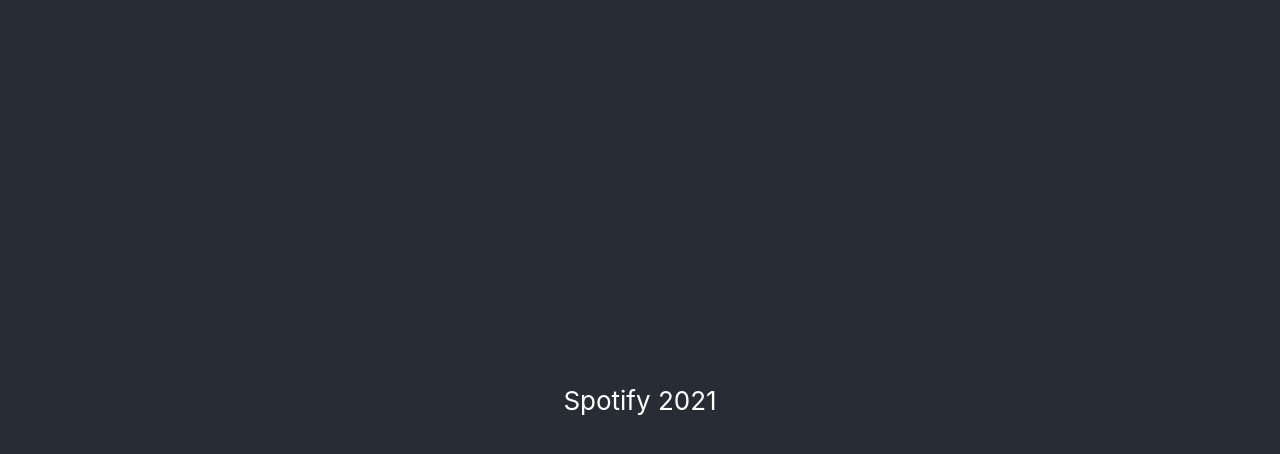
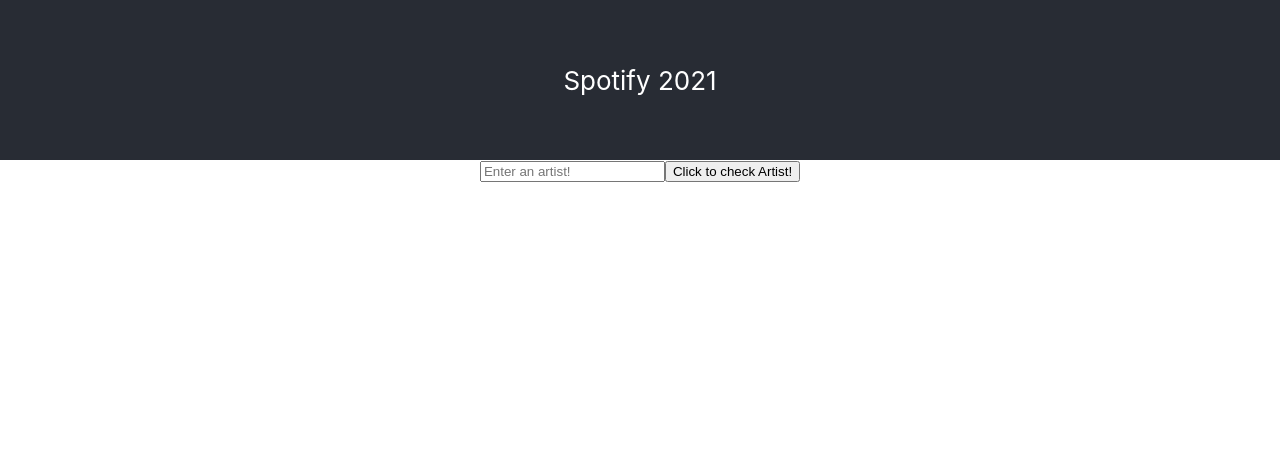
Before and after one commit to ajp64/spotifyproject, a React (Create React App) app in the folder client/: page / in a window 1280 px wide. Shown: the top 454 px of the page. Built offline with nearby package versions, Linux system fonts and the light colour scheme; no server answers.

Commit message:
added basic artist search functionality

```diff
--- a/client/src/App.css
+++ b/client/src/App.css
@@ -15,7 +15,7 @@
 
 .App-header {
   background-color: #282c34;
-  min-height: 100vh;
+  min-height: 20vh;
   display: flex;
   flex-direction: column;
   align-items: center;
--- a/client/src/App.js
+++ b/client/src/App.js
@@ -1,22 +1,48 @@
 import "./App.css";
-import { useEffect } from "react";
+import { useEffect, useState } from "react";
+import { Songs } from "./components/Songs";
+import { ArtistInput } from "./components/ArtistInput";
+import { ArtistButton } from "./components/ArtistButton";
 
 function App() {
+  const [songs, setSongs] = useState([]);
+  const [artist, setArtist] = useState("");
+  const [isBool, setBool] = useState(false);
+
   async function loadData() {
     const response = await fetch(
-      "https://my-spotify-2021.herokuapp.com/artist?name=emperor"
+      `https://my-spotify-2021.herokuapp.com/artist?name=${artist}`
     );
-    const data = response.json();
+    const data = await response.json();
     console.log(data);
+    setSongs(data.payload);
+    console.log(songs);
   }
 
   useEffect(() => {
     loadData();
-  }, []);
+  }, [isBool]);
+
+  function handleArtist(e) {
+    setArtist(e);
+    console.log(artist);
+  }
+
+  function handleClick() {
+    setBool(!isBool);
+    console.log(isBool);
+  }
 
   return (
     <div className="App">
       <header className="App-header">Spotify 2021</header>
+      <ArtistInput
+        handleArtist={(e) => {
+          handleArtist(e.target.value);
+        }}
+      />
+      <ArtistButton handleClick={handleClick} />
+      <Songs songs={songs} />
     </div>
   );
 }
--- /dev/null
+++ b/client/src/components/ArtistButton/index.js
@@ -0,0 +1,3 @@
+export function ArtistButton({ handleClick }) {
+  return <button onClick={handleClick}>Click to check Artist!</button>;
+}
--- /dev/null
+++ b/client/src/components/ArtistInput/index.js
@@ -0,0 +1,3 @@
+export function ArtistInput({ handleArtist }) {
+  return <input onChange={handleArtist} placeholder={`Enter an artist!`} />;
+}
--- /dev/null
+++ b/client/src/components/Songs/index.js
@@ -0,0 +1,5 @@
+export function Songs({ songs }) {
+  return songs.map((item) => {
+    return <p>{item.track}</p>;
+  });
+}
```
